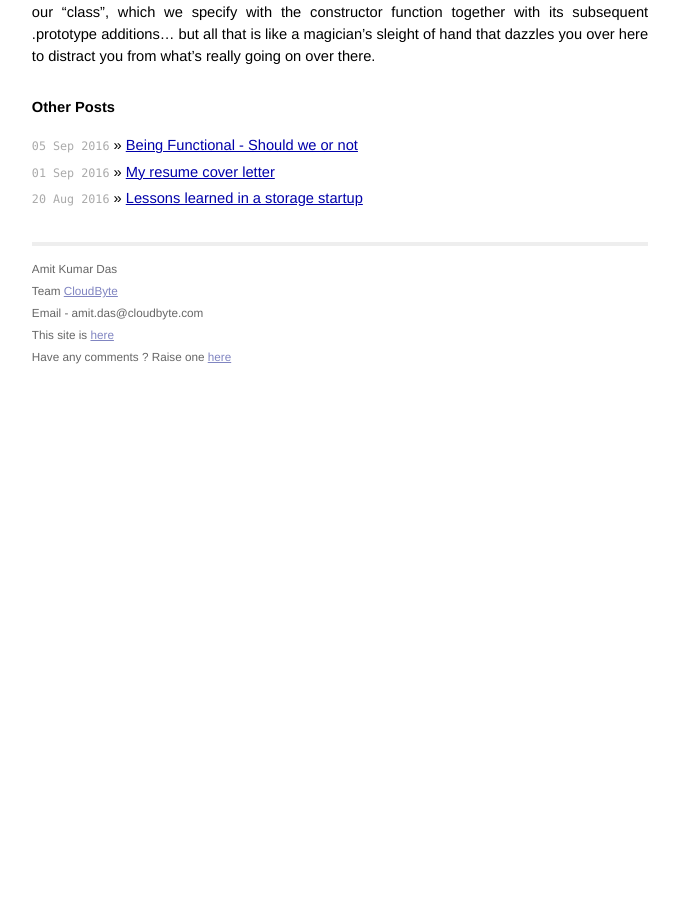
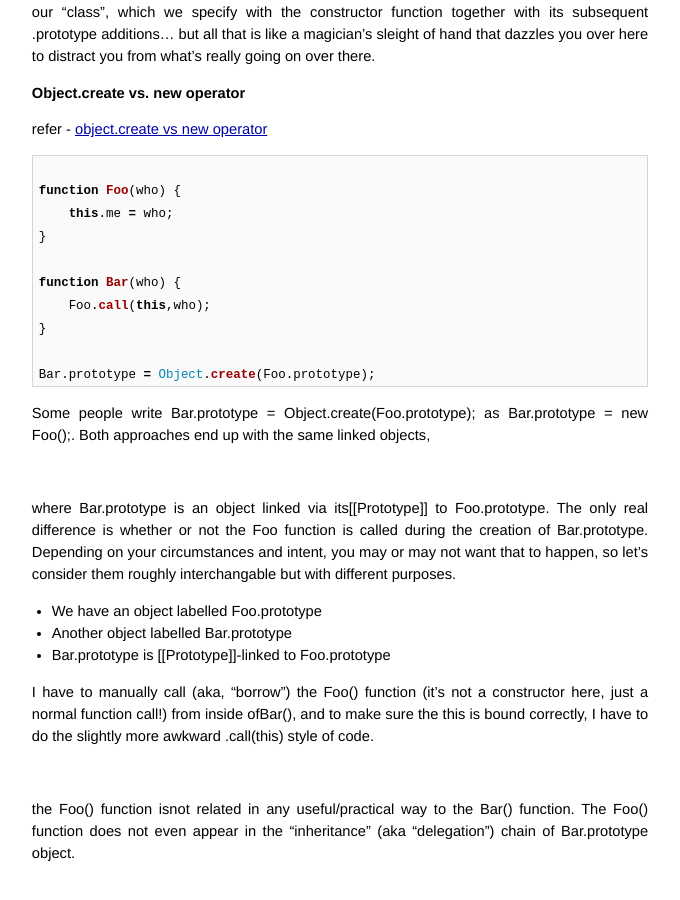
Before and after one commit to AmitKumarDas/amitkumardas.github.io, a Jekyll site: the page built from _posts/2016-09-04-learn-js-a-curated-list.md, in a window 1280 px wide and 900 px high, scrolled down 1021 px. Shown: the whole window, without its empty margins (300-980 px from the left). Built offline with Jekyll 4.4.1, drawn with Linux system fonts in a browser that asks for light colours; before the commit the page ends 1401 px from its top, so only the background shows below that; some of the changed text lies outside the part shown.

Commit message:
Update 2016-09-04-learn-js-a-curated-list.md

````diff
--- a/_posts/2016-09-04-learn-js-a-curated-list.md
+++ b/_posts/2016-09-04-learn-js-a-curated-list.md
@@ -53,3 +53,73 @@ refer - [Objects & JavaScript](https://davidwalsh.name/javascript-objects-decons
 > as a "constructor", and we call that function with new so that we can "instantiate" our "class", which we
 > specify with the constructor function together with its subsequent .prototype additions... but all that is like
 > a magician's sleight of hand that dazzles you over here to distract you from what's really going on over there.
+
+### Object.create vs. new operator
+
+refer - [object.create vs new operator](https://davidwalsh.name/javascript-objects-deconstruction)
+
+```javascript
+
+function Foo(who) {
+    this.me = who;
+}
+
+function Bar(who) {
+    Foo.call(this,who);
+}
+
+Bar.prototype = Object.create(Foo.prototype);
+```
+
+> Some people write Bar.prototype = Object.create(Foo.prototype); as Bar.prototype = new Foo();.
+> Both approaches end up with the same linked objects,
+
+<br />
+
+> where Bar.prototype is an object linked via its[[Prototype]] to Foo.prototype.
+> The only real difference is whether or not the Foo function is called during the creation of Bar.prototype.
+> Depending on your circumstances and intent, you may or may not want that to happen, so
+> let's consider them roughly interchangable but with different purposes.
+
+- We have an object labelled Foo.prototype
+- Another object labelled Bar.prototype
+- Bar.prototype is [[Prototype]]-linked to Foo.prototype
+
+> I have to manually call (aka, "borrow") the Foo() function (it's not a constructor here, just a normal function call!)
+> from inside ofBar(), and to make sure the this is bound correctly, I have to do the slightly more awkward
+> .call(this) style of code.
+
+<br />
+
+> the Foo() function isnot related in any useful/practical way to the Bar() function.
+> The Foo() function does not even appear in the "inheritance" (aka "delegation") chain of Bar.prototype object.
+
+<br />
+
+> Any function at one level of the [[Prototype]] chain that wants to call up to an ancestor with the same name must
+> do so via this manual implicit mixin approach just like we did inside of Bar() above. We have no effective way of
+> making relative references up the chain.
+
+<br />
+
+> the only time a .constructor property is added to an object is when that object is the default .prototype attached
+> to a declared function, as is the case of Foo(). When objects are created via new Fn() or Object.create(..) calls,
+> those objects don't get a .constructor added to them.
+
+<br />
+
+> So if you reference b1.constructor for instance, then you're
+> actually going to delegate up the chain a few links, to Foo.prototype. Of course, Foo.prototype has a .constructor
+> property and it's pointing at Foo like you'd expect. If you plan to rely on the .constructor property (which many do),
+> you need to perform an extra step
+
+```javascript
+
+Bar.prototype = Object.create(Foo.prototype);
+Bar.prototype.constructor = Bar;
+```
+
+<br />
+
+> Foo() had nothing to do with creating the default Foo.prototype. Foo.prototype defaults to an empty object that
+> was actually constructed by the built-in Object() constructor.
````
